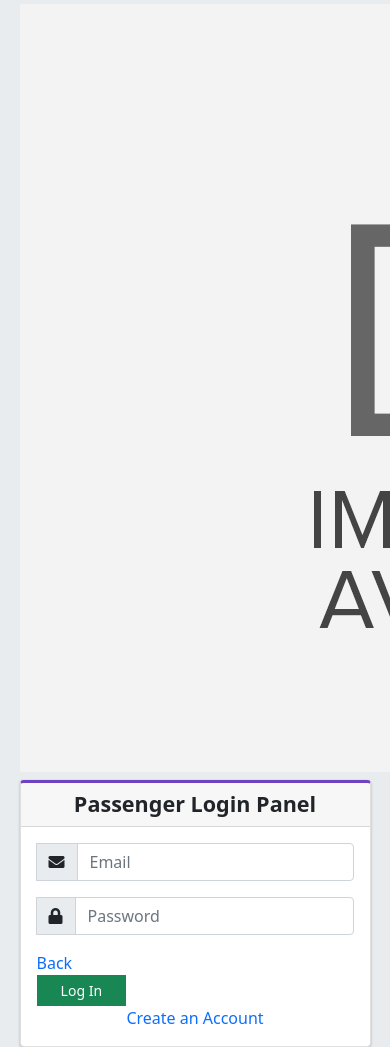
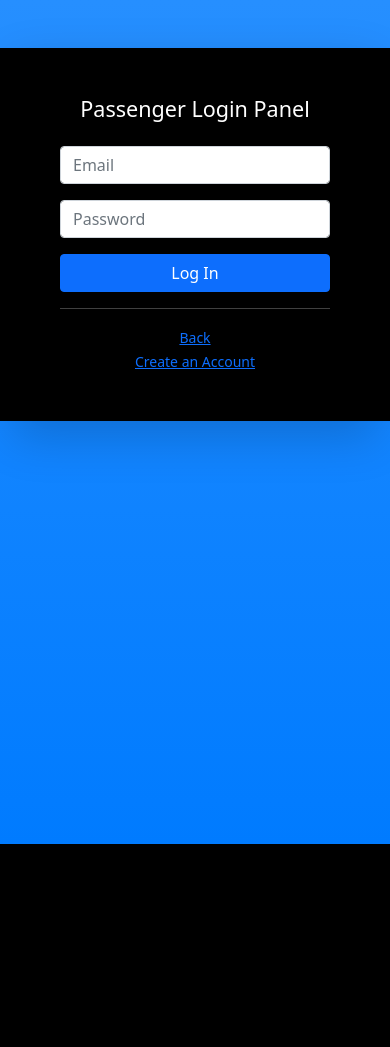
Before and after one commit to Mathursan5/TaxiBooking, a PHP site: page /TaxiBooking/login.php in a window 390 px wide; the page is wider, and only the part inside the window is pictured. After the commit the page ends 844 px from the top of that part, so only its background shows below. Run offline with PHP 8.4, Linux system fonts and the light colour scheme; data comes from the database, SQL or seed files in the repository; some libraries are stand-ins or nearby versions.

Commit message:
passengerlogin

```diff
--- a/login.php
+++ b/login.php
@@ -1,103 +1,57 @@
 <?php require_once('./config.php') ?>
 <!DOCTYPE html>
-<html lang="en" class="" style="height: auto;">
+<html lang="en">
 <?php require_once('inc/header.php') ?>
-<body class="hold-transition login-page">
-  <script>
-    start_loader()
-  </script>
-  <style>
-      body{
-
-          /* width:calc(100%);
-          height:calc(100%);
-          background-image:url('<?= validate_image($_settings->info('cover')) ?>');
-          background-repeat: no-repeat;
-          background-size:cover; */
-      }
-      #logo-img{
-          /* width:15em;
-          height:15em; */
-          object-fit:scale-down;
-          object-position:center center;
-      }
-  </style>
-<div class="login-box">
-<?php $page = isset($_GET['page']) ? $_GET['page'] : 'home';  ?>
-     <?php if($_settings->chk_flashdata('success')): ?>
-      <script>
-        alert_toast("<?php echo $_settings->flashdata('success') ?>",'success')
-      </script>
-    <?php endif;?>
-  <!-- /.login-logo -->
-  <center><img src="<?= validate_image($_settings->info('logo')) ?>" alt="System Logo" id="logo-img"></center>
-  <div class="clear-fix my-2"></div>
-  <div class="card card-outline card-purple">
-    <div class="card-header text-center">
-      <a href="./" class="h4 text-decoration-none"><b>Passenger Login Panel</b></a>
+<body class="bg-gradient-primary">
+    <div class="container">
+        <!-- Outer Row -->
+        <div class="row justify-content-center">
+            <div class="col-xl-10 col-lg-12 col-md-9">
+                <div class="card o-hidden border-0 shadow-lg my-5">
+                    <div class="card-body p-0">
+                        <!-- Nested Row within Card Body -->
+                        <div class="row">
+                            <div class="col-lg-6 d-none d-lg-block bg-login-image">
+                              <img src="assets/images/login.jpg">
                             </div>
-    <div class="card-body">
-
-
-      <form id="clogin-frm" action="" method="post">
-        <div class="input-group mb-3">
-        <div class="input-group-append">
-            <div class="input-group-text">
-              <span class="fas fa-envelope"></span>
+                            <div class="col-lg-6" style="background-color:black; color:white;">
+                                <div class="p-5">
+                                    <div class="text-center">
+                                        <h1 class="h4 text-gray-900 mb-4">Passenger Login Panel</h1>
+                                    </div>
+                                    <form id="clogin-frm" action="" method="post" class="user">
+                                        <div class="form-group">
+                                            <input type="email" class="form-control form-control-user" name="email" placeholder="Email">
+                                        </div>
+                                        <div class="form-group">
+                                            <input type="password" class="form-control form-control-user" name="password" placeholder="Password">
+                                        </div>
+                                        <button type="submit" class="btn btn-primary btn-user btn-block">
+                                            Log In
+                                        </button>
+                                    </form>
+                                    <hr>
+                                    <div class="text-center">
+                                        <a class="small" href="<?php echo base_url ?>">Back</a>
+                                    </div>
+                                    <div class="text-center">
+                                        <a class="small" href="<?php echo base_url.'register.php' ?>">Create an Account</a>
                                     </div>
                                 </div>
-          <input type="email" class="form-control" name="email" placeholder="Email">
-
-        </div>
-        <div class="input-group mb-3">
-        <div class="input-group-append">
-            <div class="input-group-text">
-              <span class="fas fa-lock"></span>
                             </div>
                         </div>
-          <input type="password" class="form-control" name="password" placeholder="Password">
-
-        </div>
-        <div class="row align-items-center">
-          <div class="col-8">
-            <a href="<?php echo base_url ?>" style="text-decoration:none;">Back</a>
-          </div>
-          <!-- /.col -->
-          <div class="col-4">
-            <button type="submit" class="btn btn-success btn-sm btn-flat btn-block">Log In</button>
-          </div>
-          <!-- /.col -->
-        </div>
-        <div class="row">
-            <div class="col-12 text-center">
-             <a href="<?php echo base_url.'register.php' ?>" style="text-decoration:none;">Create an Account</a>
                     </div>
                 </div>
-      </form>
-      <!-- /.social-auth-links -->
+            </div>
+        </div>
+    </div>
 
-      <!-- <p class="mb-1">
-        <a href="forgot-password.html">I forgot my password</a>
-      </p> -->
-
-    </div>
-    <!-- /.card-body -->
-  </div>
-  <!-- /.card -->
-</div>
-<!-- /.login-box -->
-
-<!-- jQuery -->
+    <!-- Bootstrap core JavaScript-->
     <script src="plugins/jquery/jquery.min.js"></script>
-<!-- Bootstrap 4 -->
     <script src="plugins/bootstrap/js/bootstrap.bundle.min.js"></script>
-<!-- AdminLTE App -->
+    <!-- Core plugin JavaScript-->
+    <script src="plugins/jquery-easing/jquery.easing.min.js"></script>
+    <!-- Custom scripts for all pages-->
     <script src="dist/js/adminlte.min.js"></script>
-
-<script>
-  $(document).ready(function(){
-    end_loader();
-  })
-</script>
 </body>
 </html>
```
Also changed, not shown: assets/images/login.jpg (added). Lines whose indentation alone changed are shown as unchanged.
